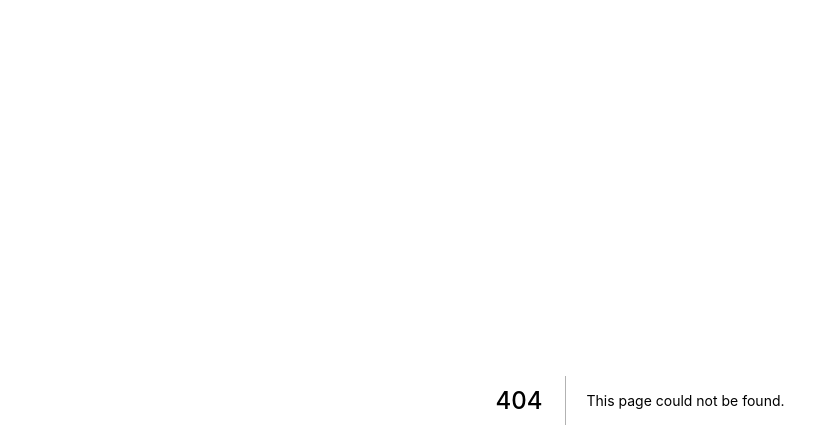
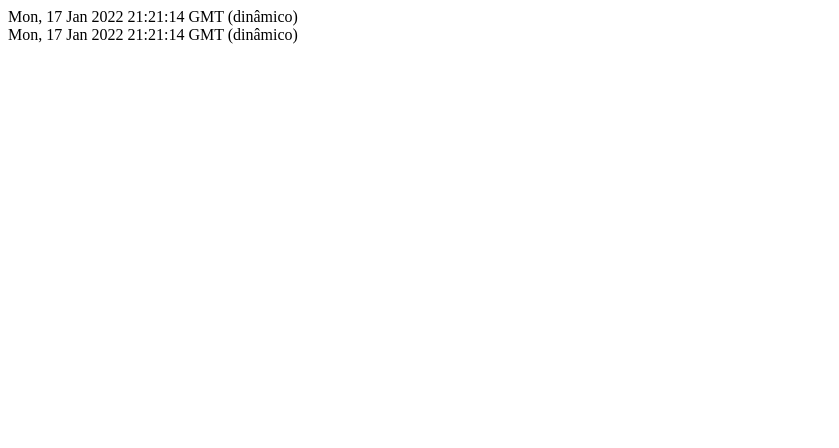
Before and after one commit to evandir-baldanza/ideia-unica, a Next.js app: page /tempo in a window 1280 px wide. Before the commit this address had no page. Shown: the top 448 px of the page, without its empty margins (0-839 px from the left). Built offline with nearby package versions, Linux system fonts and the light colour scheme.

Commit message:
primeira pagina 1

```diff
--- /dev/null
+++ b/pages/tempo.js
@@ -0,0 +1,25 @@
+function Tempo(props) {
+    const dynamicDate = new Date();
+    const dynamicDateString = dynamicDate.toGMTString();
+
+    return (
+        <div>
+            <div>{dynamicDateString} (dinâmico)</div>
+            <div>{props.staticDateString} (dinâmico)</div>
+        </div>
+
+    )
+}
+
+export function getStaticProps() {
+    const staticDate = new Date();
+    const staticDateString = staticDate.toGMTString();
+
+    return {
+        props: {
+            staticDateString
+        }
+    }
+}
+
+export default Tempo;
```
